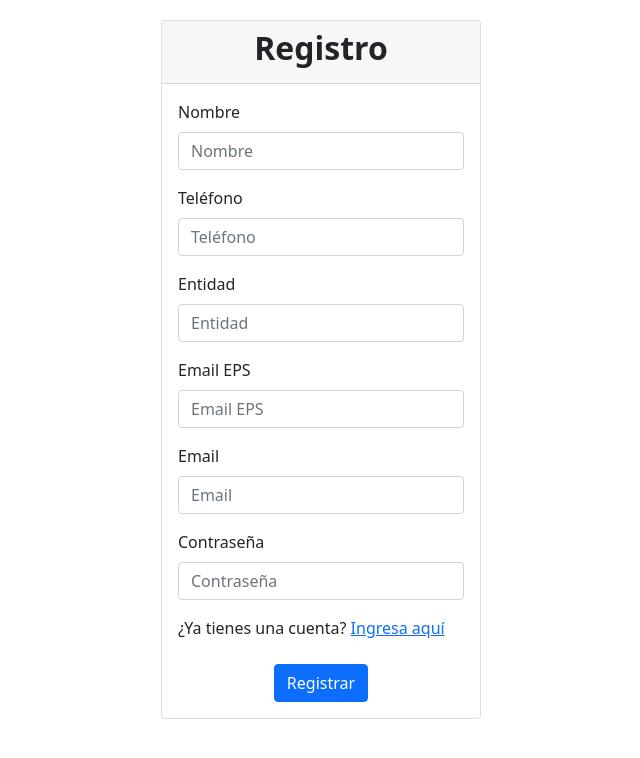
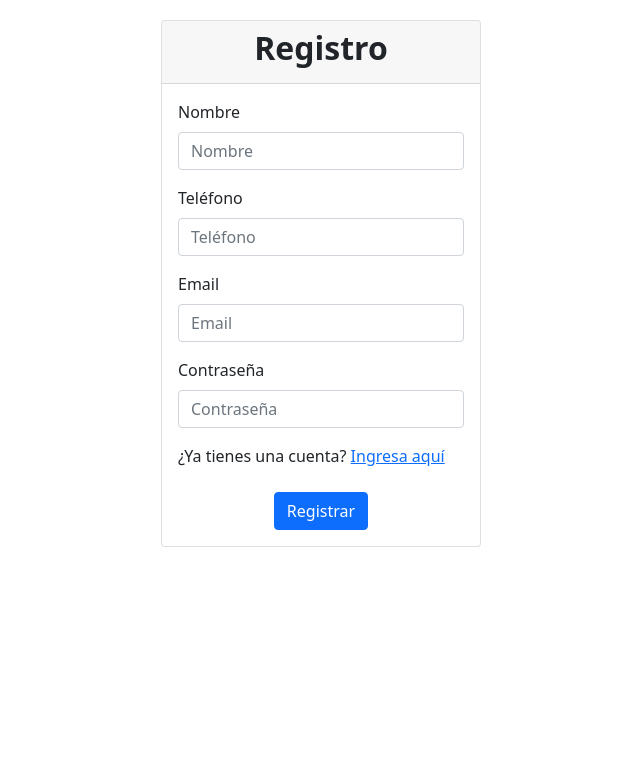
Before and after one commit to FrigoDev/Glicemiapp, a React (Create React App) app: page /reg in a window 1280 px wide. Shown: the top 758 px of the page, without its empty margins (319-959 px from the left). Built offline with nearby package versions, Linux system fonts and the light colour scheme.

Commit message:
login register backend
no  funciona por ahora porque están locales la peticiones. si falla algo eliminar  las ulrs de los axios

```diff
--- a/package.json
+++ b/package.json
@@ -17,14 +17,14 @@
     "react-icons": "^4.3.1",
     "react-push-notification": "^1.3.0",
     "react-router-dom": "^5.3.0",
-    "react-scripts": "4.0.3",
+    "react-scripts": "^3.4.4",
     "reactstrap": "^9.0.0",
     "sass": "^1.43.4",
     "styled-components": "^5.3.3",
     "web-vitals": "^1.1.2"
   },
   "scripts": {
-    "start": "react-scripts start",
+    "start": "react-scripts --openssl-legacy-provider start",
     "build": "react-scripts build",
     "test": "react-scripts test",
     "eject": "react-scripts eject"
--- a/src/components/Login.js
+++ b/src/components/Login.js
@@ -1,7 +1,26 @@
-import React from "react";
+import React, {useState}   from "react";
 import { Button, Form, Card } from 'react-bootstrap';
+import axios from 'axios';
 import { Link } from 'react-router-dom';
+
+
 const Login = () => {
+    const [email, setEmail] = useState('');
+    const [password, setPassword] = useState('');
+
+    const handlechange = (e) => {
+        if (e.target.name === 'email') {
+            setEmail(e.target.value);
+        } else {
+            setPassword(e.target.value);
+        }
+    }
+    const handleSubmit = async(e) => {
+        e.preventDefault();
+        const a = await axios.post('http://localhost:4000/login', {"email":email,"password":password})
+        console.log(a.data);
+    }
+
     return (
     <Card className="mx-auto" style={{ width: '20rem', marginTop: '50px' }}>
         <Card.Header>
@@ -12,23 +31,23 @@ const Login = () => {
 
         </Card.Header>
         <Card.Body>
-            <Form>
+            <Form onSubmit={handleSubmit}>
                 <Form.Group className="mb-3" controlId="formBasicEmail">
                     <Form.Label>Email</Form.Label>
-                    <Form.Control type="email" placeholder="Email"/>
+                    <Form.Control type="email" placeholder="Enter email" name="email" value={email} onChange={handlechange} />
                 </Form.Group>
 
                 <Form.Group className="mb-3" controlId="formBasicPassword">
                     <Form.Label>Contraseña</Form.Label>
-                    <Form.Control type="password" placeholder="Contraseña"/>
+                    <Form.Control type="password" placeholder="Contraseña" name="password" value={password} onChange={handlechange} />
                 </Form.Group>
                 <Form.Group className="mb-3" controlId="formBasicCheckbox">
                     <Form.Label>¿No estas registrado? <Link to="/reg">registrate aquí</Link></Form.Label>
                 </Form.Group>
                 <div className="text-center">
-                <Link to="/home"><Button variant="primary" type="submit">
+                <Button variant="primary" type="submit">
                     Iniciar Sesión
-                </Button></Link>
+                </Button>
 
                 </div>
 
--- a/src/components/Reg.js
+++ b/src/components/Reg.js
@@ -1,46 +1,48 @@
-import React from "react";
+import React , {useState}  from "react";
 import { Button, Form, Card } from 'react-bootstrap';
 import { Link } from 'react-router-dom';
+import axios from 'axios';
 const Reg = () => {
+     const [user, setUser] = useState({});
+        const handleChange = (e) => {
+            const { name, value } = e.target;
+            setUser({ ...user, [name]: value });
+        };
+        const  handleSubmit = async (e) => {
+            e.preventDefault();
+            await axios.post('http://192.168.194.178:4000/register', user)
+        };
     return(
         <Card className="mx-auto" style={{ width: '20rem' , marginTop: '20px'}}>
             <Card.Header>
             <h2 className="fw-bold text-center">Registro</h2>
             </Card.Header>
             <Card.Body>
-                <Form>
+                <Form onSubmit={handleSubmit}>
                     <Form.Group className="mb-3">
                         <Form.Label>Nombre</Form.Label>
-                        <Form.Control type="text" placeholder="Nombre"/>
+                        <Form.Control type="text" name="name" placeholder="Nombre" onChange={handleChange} />
                     </Form.Group>
                     <Form.Group className="mb-3">
                         <Form.Label>Teléfono</Form.Label>
-                        <Form.Control type="text" placeholder="Teléfono"/>
+                        <Form.Control type="text" placeholder="Teléfono" name="telefono" onChange={handleChange}/>
                     </Form.Group>
-                    <Form.Group className="mb-3">
-                        <Form.Label>Entidad</Form.Label>
-                        <Form.Control type="text" placeholder="Entidad"/>
-                    </Form.Group>
-                    <Form.Group className="mb-3" controlId="formBasicEmail">
-                        <Form.Label>Email EPS</Form.Label>
-                        <Form.Control type="email" placeholder="Email EPS"/>
-                    </Form.Group>
-                    <Form.Group className="mb-3" controlId="formBasicEmail">
+                    <Form.Group  className="mb-3" controlId="formBasicEmail">
                         <Form.Label>Email</Form.Label>
-                        <Form.Control type="email" placeholder="Email" />
+                        <Form.Control type="email" placeholder="Email" name="email" onChange={handleChange}/>
                     </Form.Group>
                     <Form.Group className="mb-3" controlId="formBasicPassword">
                         <Form.Label>Contraseña</Form.Label>
-                        <Form.Control type="password" placeholder="Contraseña"/>
+                        <Form.Control type="password" placeholder="Contraseña" name="password" onChange={handleChange}/>
                     </Form.Group>
 
                     <Form.Group className="mb-3" controlId="formBasicCheckbox">
                         <Form.Label>¿Ya tienes una cuenta? <Link to="/login">Ingresa aquí</Link></Form.Label>
                     </Form.Group>
                     <div className="text-center">
-                    <Link to="/home"> <Button variant="primary"  type="submit">
+                     <Button variant="primary"  type="submit">
                         Registrar
-                    </Button></Link>
+                    </Button>
 
                     </div>
                 </Form>
```
Also changed, not shown: src/components/dash.jsx (added).
